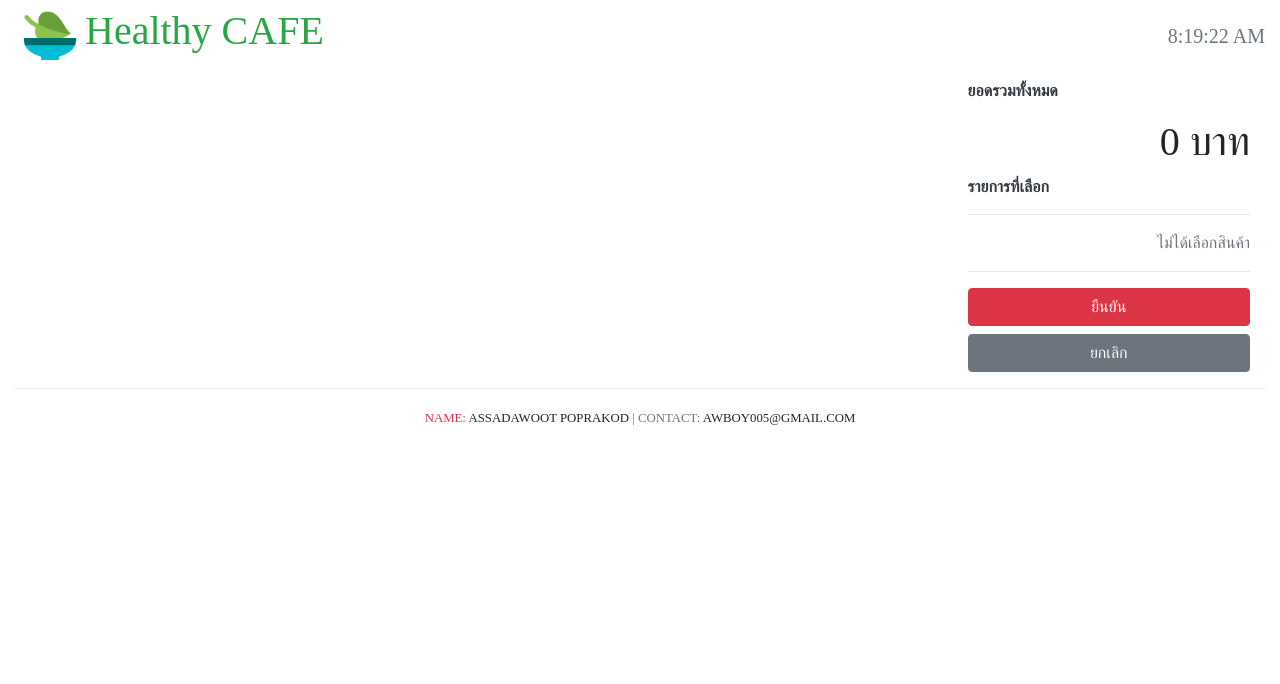
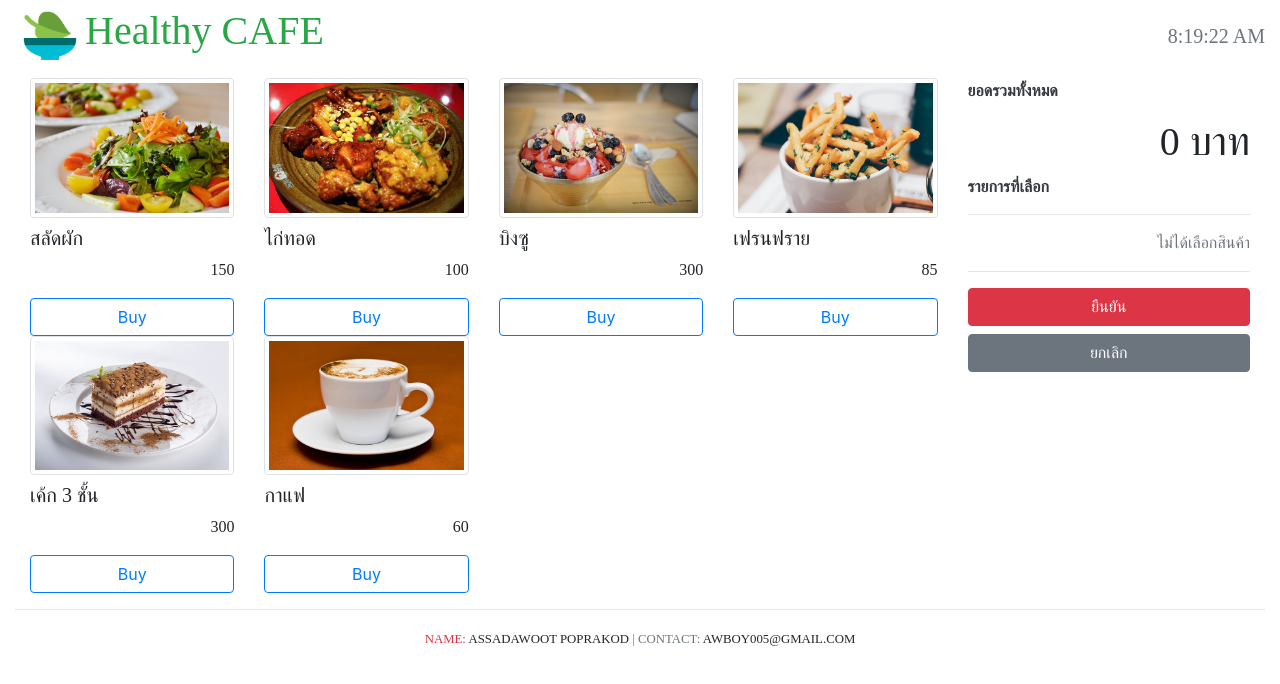
Before and after one commit to Awboynz/my-reactapp, a React (Create React App) app in the folder my-app/: page / in a window 1280 px wide. Shown: the top 684 px of the page. Built offline with nearby package versions, Linux system fonts and the light colour scheme; data requests are answered from the project's data file.

Commit message:
Revert "Revert "bug fix delete orders""
This reverts commit 2884f7cbc831efcd42df2ecd26120f117a02bcbc.

```diff
--- a/my-app/resources/data/db.json
+++ b/my-app/resources/data/db.json
@@ -1,5 +1,48 @@
 {
-  "products": [],
+  "products": [
+    {
+      "id": 1,
+      "productId": "P001",
+      "productName": "สลัดผัก",
+      "unitPrice": "150",
+      "thumbnail": "/images/product/1.jpg"
+    },
+    {
+      "id": 2,
+      "productId": "P002",
+      "productName": "ไก่ทอด",
+      "unitPrice": "100",
+      "thumbnail": "/images/product/2.jpg"
+    },
+    {
+      "id": 3,
+      "productId": "P003",
+      "productName": "บิงซู",
+      "unitPrice": "300",
+      "thumbnail": "/images/product/3.jpg"
+    },
+    {
+      "id": 4,
+      "productId": "P004",
+      "productName": "เฟรนฟราย",
+      "unitPrice": "85",
+      "thumbnail": "/images/product/4.jpg"
+    },
+    {
+      "id": 5,
+      "productId": "P005",
+      "productName": "เค้ก 3 ชั้น",
+      "unitPrice": "300",
+      "thumbnail": "/images/product/5.jpg"
+    },
+    {
+      "id": 6,
+      "productId": "P006",
+      "productName": "กาแฟ ",
+      "unitPrice": "60",
+      "thumbnail": "/images/product/6.jpg"
+    }
+  ],
   "orders": [
     {
       "orderedDate": "2019-05-07T04:03:43.021Z",
@@ -387,6 +430,23 @@
         }
       ],
       "id": 21
+    },
+    {
+      "orderedDate": "2019-05-13T03:38:41.663Z",
+      "totalPrice": 300,
+      "orders": [
+        {
+          "product": {
+            "id": 3,
+            "productId": "P003",
+            "productName": "บิงซู",
+            "unitPrice": "300",
+            "thumbnail": "/images/product/3.jpg"
+          },
+          "quantity": 1
+        }
+      ],
+      "id": 22
     }
   ]
 }
--- a/my-app/src/containers/order/Order.js
+++ b/my-app/src/containers/order/Order.js
@@ -21,7 +21,7 @@ class Order extends Component {
     }
 
     delOrder(order){
-        axios.delete("http://localhost:3001/orders/" + order.id).then(res=>{
+        axios.delete("http://localhost:3001/orders" + order.id).then(res=>{
             axios.get("http://localhost:3001/orders").then(
                 res => {
                     this.setState({orders : res.data})
```
